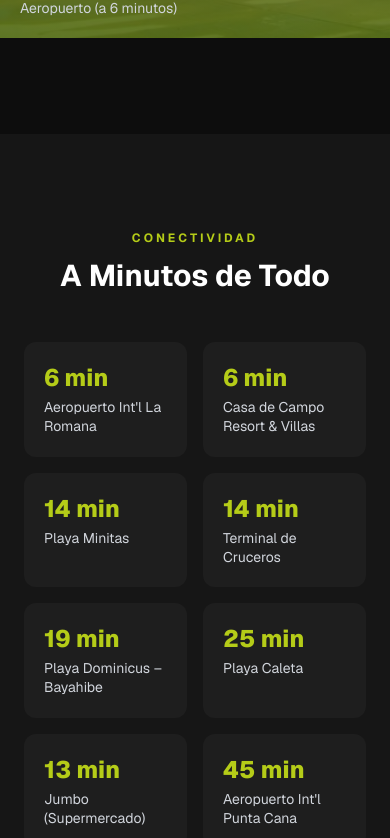
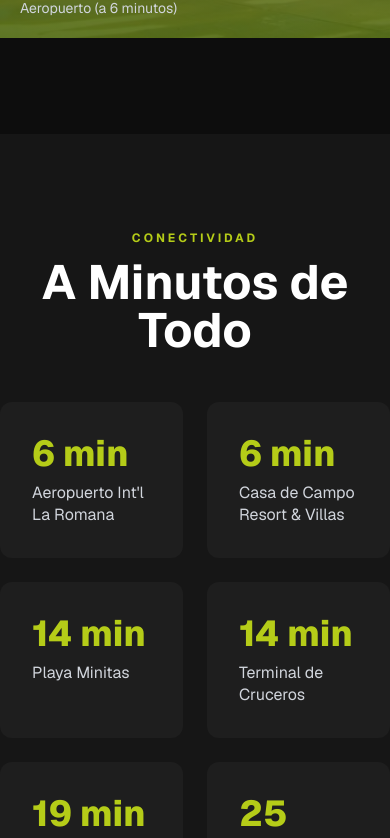
Before and after one commit to OLIX-111/FrailejonII, a Next.js app: page / in a window 390 px wide. Shown: the part 10959-11797 px from the top of the page. Built offline with nearby package versions, Linux system fonts and the light colour scheme.

Commit message:
Agrandar título A Minutos de Todo (text-7xl)
Co-Authored-By: Claude Sonnet 4.6 <noreply@anthropic.com>

```diff
--- a/index.html
+++ b/index.html
@@ -11,7 +11,7 @@
 
   .fv-grid2 { display: grid; grid-template-columns: 1fr 1fr; gap: 4rem; align-items: center; }
   .fv-grid3 { display: grid; grid-template-columns: repeat(3, 1fr); gap: 1.5rem; }
-  .fv-grid4 { display: grid; grid-template-columns: repeat(4, 1fr); gap: 1rem; }
+  .fv-grid4 { display: grid; grid-template-columns: repeat(4, 1fr); gap: 1.5rem; }
   @media(max-width: 768px) {
     .fv-grid2, .fv-grid3 { grid-template-columns: 1fr; }
     .fv-grid4 { grid-template-columns: repeat(2, 1fr); }
@@ -88,9 +88,9 @@
   .fv-atractivo-info h3 { font-weight: 700; font-size: 1rem; color: #fff; margin: 0 0 0.2rem; }
   .fv-atractivo-info p { color: #d1d5db; font-size: 0.8rem; margin: 0; }
 
-  .fv-prox-card { background: #1e1e1e; border-radius: 12px; padding: 1.25rem; }
-  .fv-prox-card .tiempo { color: #b5cc18; font-size: 1.5rem; font-weight: 900; display: block; }
-  .fv-prox-card .lugar { color: #d1d5db; font-size: 0.8rem; line-height: 1.4; display: block; margin-top: 0.25rem; }
+  .fv-prox-card { background: #1e1e1e; border-radius: 12px; padding: 2rem; }
+  .fv-prox-card .tiempo { color: #b5cc18; font-size: 2.5rem; font-weight: 900; display: block; }
+  .fv-prox-card .lugar { color: #d1d5db; font-size: 1rem; line-height: 1.4; display: block; margin-top: 0.5rem; }
 
   .fv-contact-info { display: flex; flex-direction: column; gap: 0.75rem; margin-bottom: 2rem; font-size: 0.875rem; color: #fff; }
   .fv-contact-row { display: flex; align-items: flex-start; gap: 0.75rem; }
@@ -370,11 +370,11 @@
 
 
 <!-- PROXIMIDADES -->
-<div class="fv-section fv-bg2">
-  <div class="fv-container">
-    <div class="fv-title-center">
+<div class="fv-bg2" style="padding:6rem 0;">
+  <div>
+    <div class="fv-title-center" style="padding:0 1.5rem;max-width:1280px;margin:0 auto 3rem;">
       <span class="fv-label">Conectividad</span>
-      <h2 class="fv-h2">A Minutos de Todo</h2>
+      <h2 class="fv-h2" style="font-size:clamp(3rem,7vw,5rem);">A Minutos de Todo</h2>
     </div>
     <div class="fv-grid4">
       <div class="fv-prox-card"><span class="tiempo">6 min</span><span class="lugar">Aeropuerto Int'l La Romana</span></div>
--- a/src/app/page.tsx
+++ b/src/app/page.tsx
@@ -409,13 +409,13 @@ export default function Page() {
       </section>
 
       {/* ── PROXIMIDADES ── */}
-      <section className="bg-[#161616] py-24 px-6">
-        <div className="max-w-7xl mx-auto">
-          <div className="text-center mb-12">
+      <section className="bg-[#161616] py-24">
+        <div className="w-full">
+          <div className="text-center mb-12 px-6">
             <p className="text-xs font-bold uppercase tracking-[3px] text-[#b5cc18] mb-3">Conectividad</p>
-            <h2 className="text-3xl md:text-4xl font-bold">A Minutos de Todo</h2>
+            <h2 className="text-5xl md:text-7xl font-bold">A Minutos de Todo</h2>
           </div>
-          <div className="grid grid-cols-2 md:grid-cols-4 gap-4">
+          <div className="grid grid-cols-2 md:grid-cols-4 gap-6">
             {[
               { lugar: "Aeropuerto Int'l La Romana", tiempo: "6 min" },
               { lugar: "Casa de Campo Resort & Villas", tiempo: "6 min" },
@@ -426,9 +426,9 @@ export default function Page() {
               { lugar: "Jumbo (Supermercado)", tiempo: "13 min" },
               { lugar: "Aeropuerto Int'l Punta Cana", tiempo: "45 min" },
             ].map((p) => (
-              <div key={p.lugar} className="bg-[#1e1e1e] rounded-xl p-5 flex flex-col gap-1">
-                <span className="text-[#b5cc18] text-2xl font-extrabold">{p.tiempo}</span>
-                <span className="text-gray-300 text-sm leading-snug">{p.lugar}</span>
+              <div key={p.lugar} className="bg-[#1e1e1e] rounded-xl p-8 flex flex-col gap-2">
+                <span className="text-[#b5cc18] text-4xl font-extrabold">{p.tiempo}</span>
+                <span className="text-gray-300 text-base leading-snug">{p.lugar}</span>
               </div>
             ))}
           </div>
```
